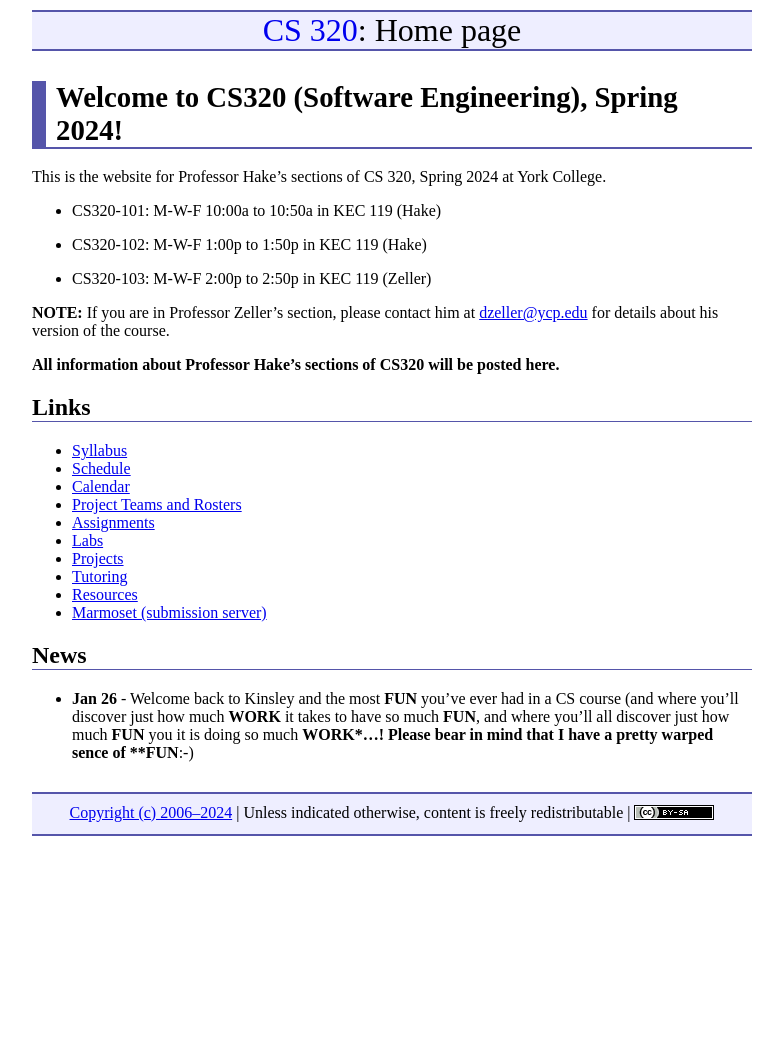
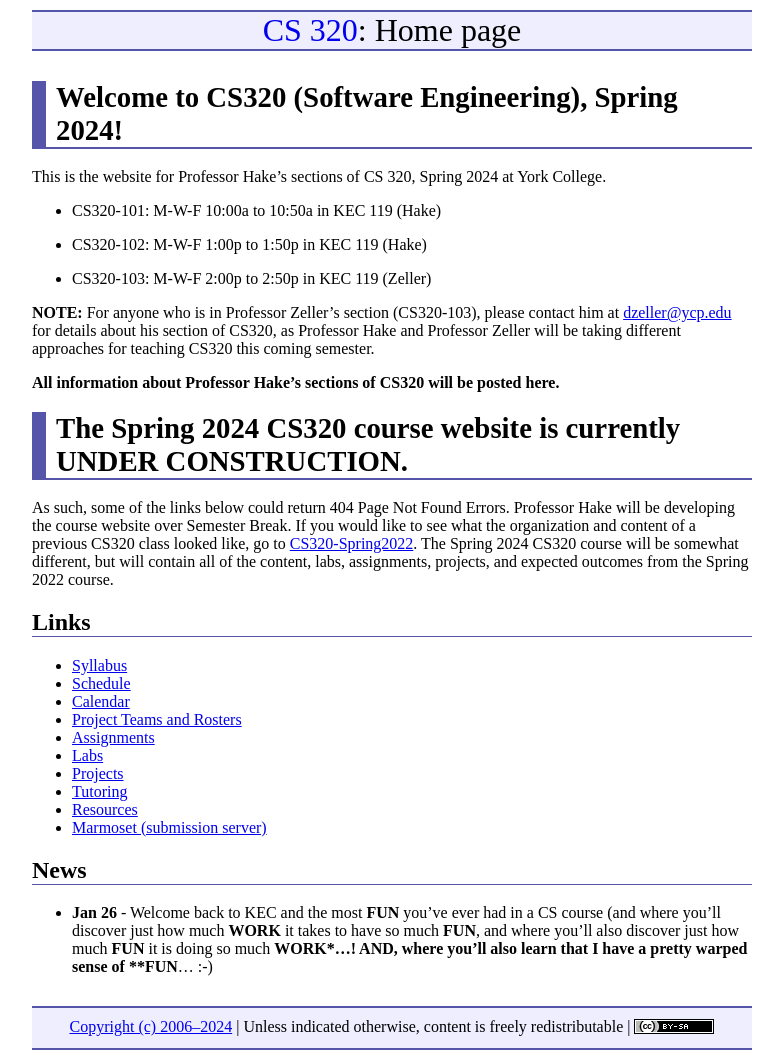
Before and after one commit to ycpcs/cs320-spring2024, a Jekyll site: the page built from index.md, in a window 1280 px wide. Shown: the whole page, without its empty margins (248-1031 px from the left). Built offline with Jekyll 4.4.1, drawn with Linux system fonts in a browser that asks for light colours; before the commit the page ends 900 px from its top, so only the background shows below that.

Commit message:
edits to main page

```diff
--- a/index.md
+++ b/index.md
@@ -13,9 +13,13 @@ This is the website for Professor Hake's sections of CS 320, Spring 2024 at York
 
 - CS320-103: M-W-F  2:00p to  2:50p in KEC 119 (Zeller)
 
-**NOTE:** If you are in Professor Zeller's section, please contact him at <dzeller@ycp.edu> for details about his version of the course.
+**NOTE:** For anyone who is in Professor Zeller's section (CS320-103), please contact him at <dzeller@ycp.edu> for details about his section of CS320, as Professor Hake and Professor Zeller will be taking different approaches for teaching CS320 this coming semester.
 
 **All information about Professor Hake's sections of CS320 will be posted here.**
+
+# The Spring 2024 CS320 course website is currently UNDER CONSTRUCTION.
+
+As such, some of the links below could return 404 Page Not Found Errors.  Professor Hake will be developing the course website over Semester Break.  If you would like to see what the organization and content of a previous CS320 class looked like, go to [CS320-Spring2022](https://ycpcs.github.io/cs320-spring2022).  The Spring 2024 CS320 course will be somewhat different, but will contain all of the content, labs, assignments, projects, and expected outcomes from the Spring 2022 course.
 
 ## Links
 
@@ -100,4 +104,4 @@ This is the website for Professor Hake's sections of CS 320, Spring 2024 at York
 
 -->
 
-* **Jan 26** - Welcome back to Kinsley and the most **FUN** you've ever had in a CS course (and where you'll discover just how much **WORK** it takes to have so much **FUN**, and where you'll all discover just how much **FUN** you it is doing so much **WORK*...!  Please bear in mind that I have a pretty warped sence of **FUN**:-)
+* **Jan 26** - Welcome back to KEC and the most **FUN** you've ever had in a CS course (and where you'll discover just how much **WORK** it takes to have so much **FUN**, and where you'll also discover just how much **FUN** it is doing so much **WORK*...!  AND, where you'll also learn that I have a pretty warped sense of **FUN**...  :-)
```
